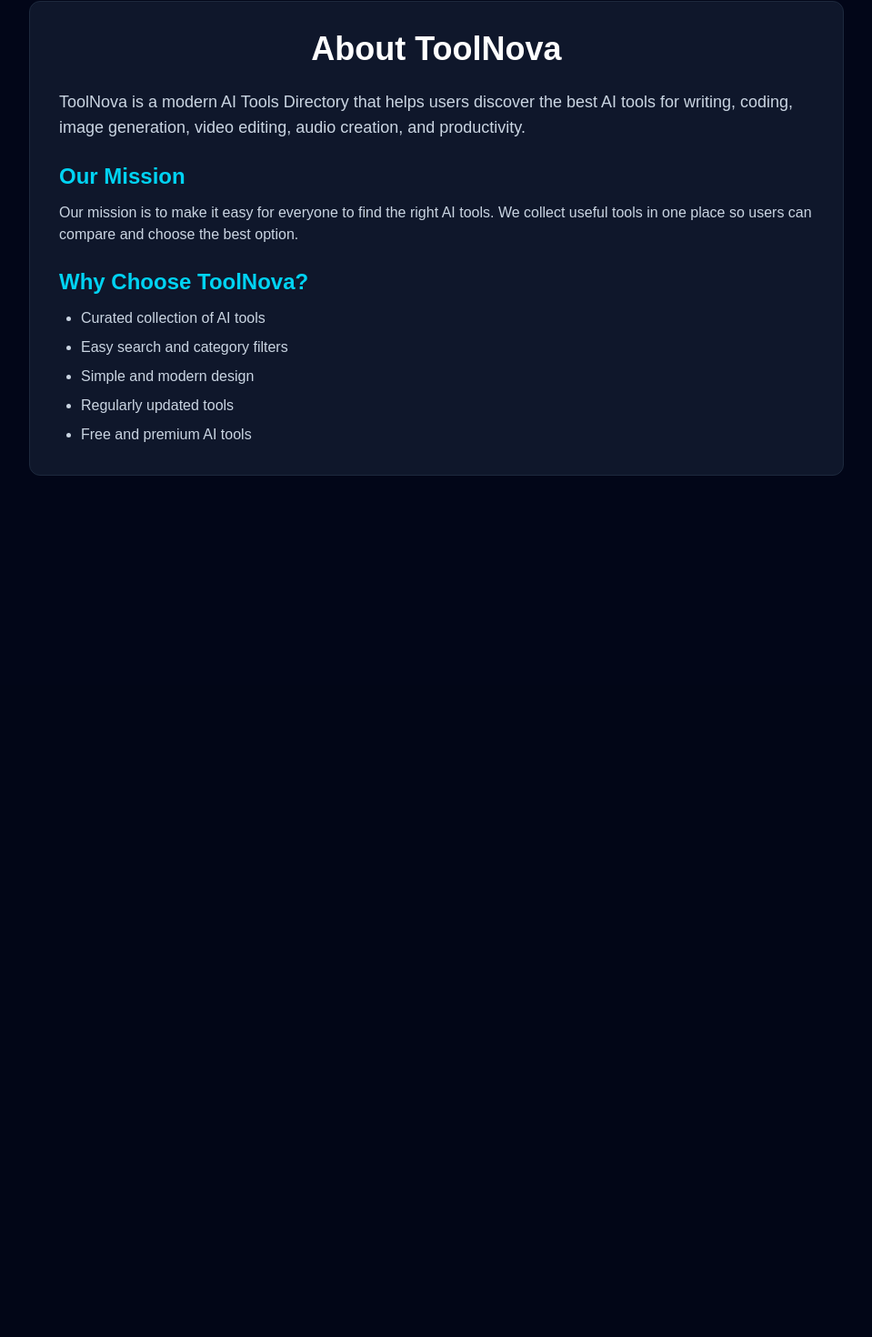
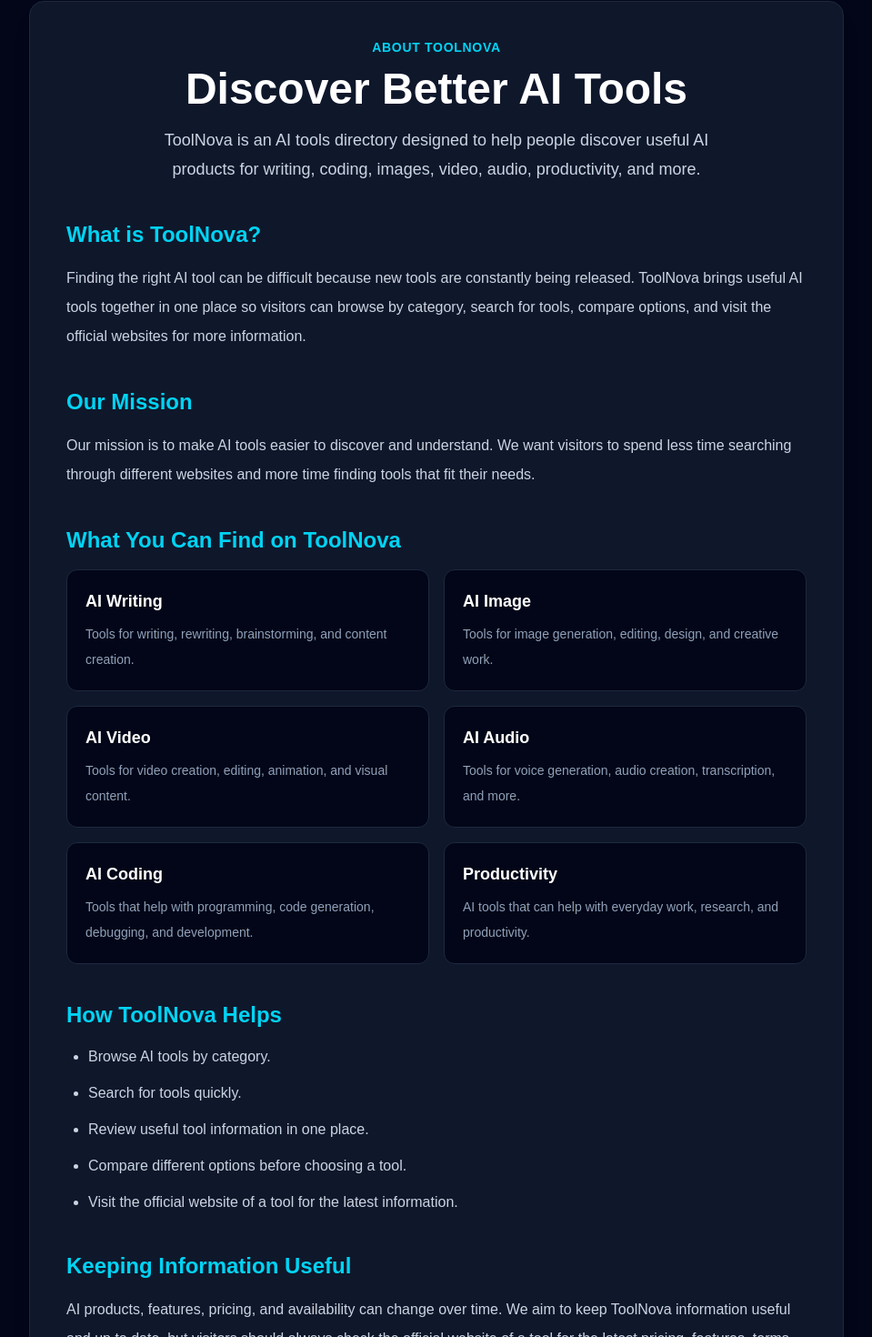
Before and after one commit to usstory33-glitch/toolnova, a Next.js app: page /about in a window 1280 px wide. Shown: the part 47-1517 px from the top of the page at 91% size, without its empty margins (160-1119 px from the left). Before the commit the page ends 800 px from the top, so only its background shows below. Built offline with nearby package versions, Linux system fonts and the light colour scheme.

Commit message:
Improve About page

```diff
--- a/app/about/page.tsx
+++ b/app/about/page.tsx
@@ -1,38 +1,143 @@
+import Link from "next/link";
+
 export default function AboutPage() {
   return (
     <main className="min-h-screen bg-slate-950 px-6 py-12 text-white">
-            <div className="mx-auto max-w-4xl rounded-xl border border-slate-800 bg-slate-900 p-8">
-                <h1 className="mb-6 text-center text-4xl font-bold">
+      <div className="mx-auto max-w-4xl rounded-2xl border border-slate-800 bg-slate-900 p-8 shadow-xl md:p-10">
+        <div className="mb-10 text-center">
+          <p className="mb-3 text-sm font-semibold uppercase tracking-wider text-cyan-400">
             About ToolNova
+          </p>
+
+          <h1 className="text-4xl font-bold md:text-5xl">
+            Discover Better AI Tools
           </h1>
 
-                <p className="mb-6 text-lg text-slate-300">
-                    ToolNova is a modern AI Tools Directory that helps users discover the
-                    best AI tools for writing, coding, image generation, video editing,
-                    audio creation, and productivity.
+          <p className="mx-auto mt-4 max-w-2xl text-lg leading-8 text-slate-300">
+            ToolNova is an AI tools directory designed to help people discover
+            useful AI products for writing, coding, images, video, audio,
+            productivity, and more.
           </p>
+        </div>
 
-                <h2 className="mb-3 text-2xl font-semibold text-cyan-400">
+        <section className="mb-10">
+          <h2 className="mb-4 text-2xl font-semibold text-cyan-400">
+            What is ToolNova?
+          </h2>
+
+          <p className="leading-8 text-slate-300">
+            Finding the right AI tool can be difficult because new tools are
+            constantly being released. ToolNova brings useful AI tools together
+            in one place so visitors can browse by category, search for tools,
+            compare options, and visit the official websites for more
+            information.
+          </p>
+        </section>
+
+        <section className="mb-10">
+          <h2 className="mb-4 text-2xl font-semibold text-cyan-400">
             Our Mission
           </h2>
 
-                <p className="mb-6 text-slate-300">
-                    Our mission is to make it easy for everyone to find the right AI
-                    tools. We collect useful tools in one place so users can compare and
-                    choose the best option.
+          <p className="leading-8 text-slate-300">
+            Our mission is to make AI tools easier to discover and understand.
+            We want visitors to spend less time searching through different
+            websites and more time finding tools that fit their needs.
+          </p>
+        </section>
+
+        <section className="mb-10">
+          <h2 className="mb-4 text-2xl font-semibold text-cyan-400">
+            What You Can Find on ToolNova
+          </h2>
+
+          <ul className="grid gap-4 sm:grid-cols-2">
+            {[
+              {
+                title: "AI Writing",
+                text: "Tools for writing, rewriting, brainstorming, and content creation.",
+              },
+              {
+                title: "AI Image",
+                text: "Tools for image generation, editing, design, and creative work.",
+              },
+              {
+                title: "AI Video",
+                text: "Tools for video creation, editing, animation, and visual content.",
+              },
+              {
+                title: "AI Audio",
+                text: "Tools for voice generation, audio creation, transcription, and more.",
+              },
+              {
+                title: "AI Coding",
+                text: "Tools that help with programming, code generation, debugging, and development.",
+              },
+              {
+                title: "Productivity",
+                text: "AI tools that can help with everyday work, research, and productivity.",
+              },
+            ].map((item) => (
+              <li
+                key={item.title}
+                className="rounded-xl border border-slate-800 bg-slate-950 p-5"
+              >
+                <h3 className="mb-2 text-lg font-semibold text-white">
+                  {item.title}
+                </h3>
+
+                <p className="text-sm leading-7 text-slate-400">
+                  {item.text}
+                </p>
+              </li>
+            ))}
+          </ul>
+        </section>
+
+        <section className="mb-10">
+          <h2 className="mb-4 text-2xl font-semibold text-cyan-400">
+            How ToolNova Helps
+          </h2>
+
+          <ul className="list-disc space-y-3 pl-6 leading-7 text-slate-300">
+            <li>Browse AI tools by category.</li>
+            <li>Search for tools quickly.</li>
+            <li>Review useful tool information in one place.</li>
+            <li>Compare different options before choosing a tool.</li>
+            <li>Visit the official website of a tool for the latest information.</li>
+          </ul>
+        </section>
+
+        <section className="mb-10">
+          <h2 className="mb-4 text-2xl font-semibold text-cyan-400">
+            Keeping Information Useful
+          </h2>
+
+          <p className="leading-8 text-slate-300">
+            AI products, features, pricing, and availability can change over
+            time. We aim to keep ToolNova information useful and up to date,
+            but visitors should always check the official website of a tool
+            for the latest pricing, features, terms, and availability.
+          </p>
+        </section>
+
+        <section className="rounded-xl border border-slate-800 bg-slate-950 p-6">
+          <h2 className="mb-3 text-2xl font-semibold text-cyan-400">
+            Contact ToolNova
+          </h2>
+
+          <p className="mb-5 leading-7 text-slate-300">
+            Have a question, suggestion, correction, or want to recommend an
+            AI tool? We would be happy to hear from you.
           </p>
 
-                <h2 className="mb-3 text-2xl font-semibold text-cyan-400">
-                    Why Choose ToolNova?
-                </h2>
-
-                <ul className="list-disc space-y-2 pl-6 text-slate-300">
-                    <li>Curated collection of AI tools</li>
-                    <li>Easy search and category filters</li>
-                    <li>Simple and modern design</li>
-                    <li>Regularly updated tools</li>
-                    <li>Free and premium AI tools</li>
-                </ul>
+          <Link
+            href="/contact"
+            className="inline-flex rounded-lg bg-cyan-500 px-5 py-3 font-semibold text-slate-950 transition hover:bg-cyan-400"
+          >
+            Contact Us
+          </Link>
+        </section>
       </div>
     </main>
   );
```
Lines whose indentation alone changed are shown as unchanged.
